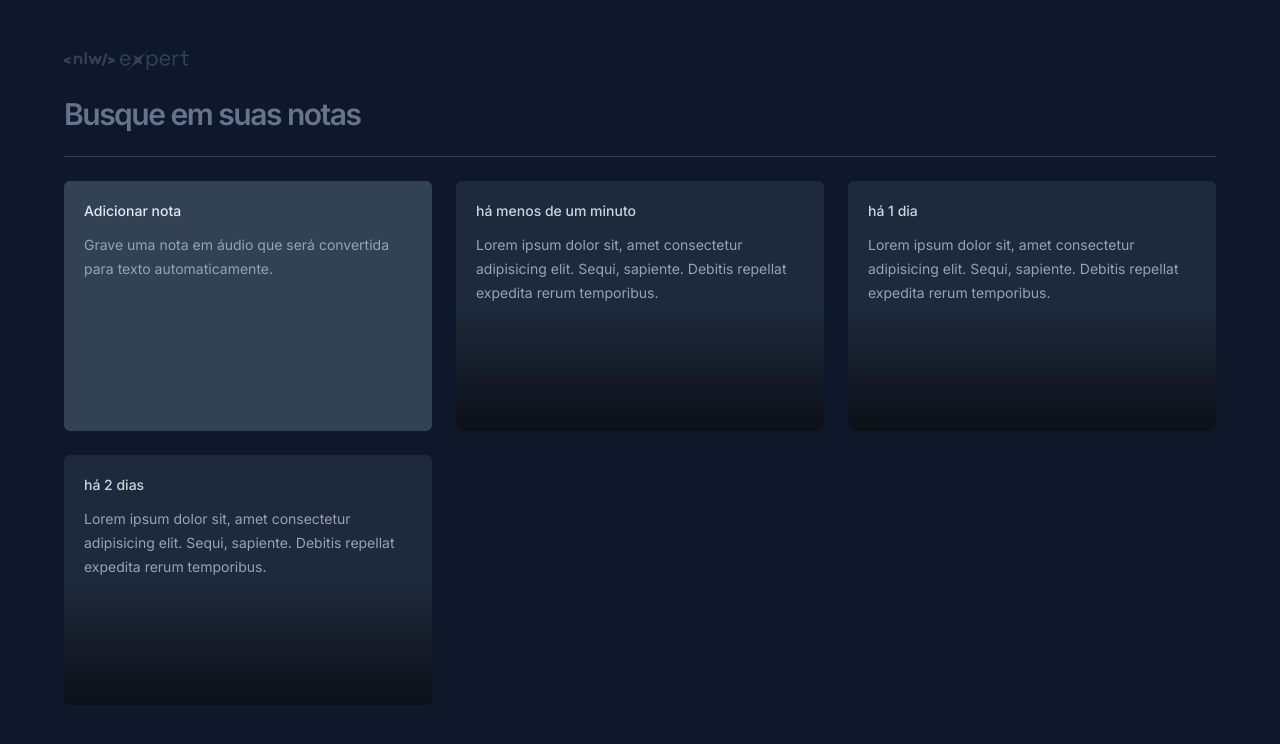
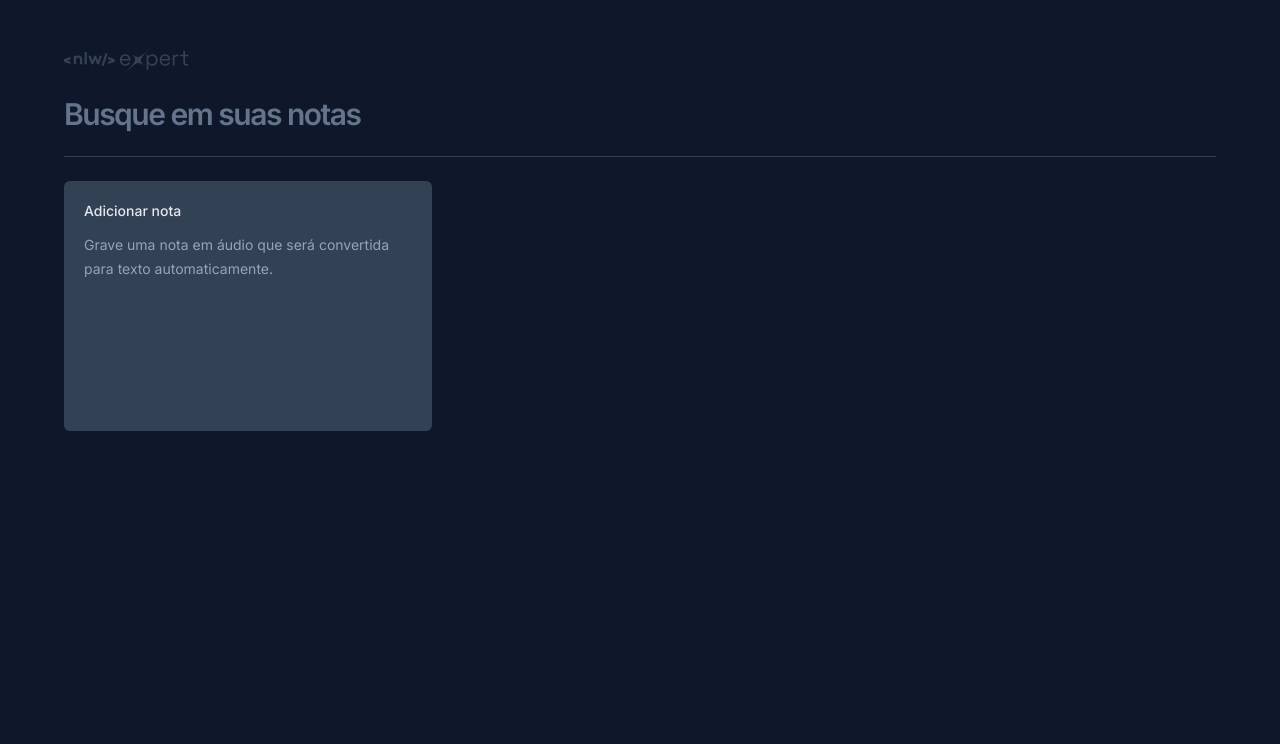
Before and after one commit to PabloXT14/nlw-expert-notes, a React (Vite) app: page / in a window 1280 px wide. Shown: the top 744 px of the page. Built offline with nearby package versions, Linux system fonts and the light colour scheme.

Commit message:
feat: saving notes

```diff
--- a/src/app.tsx
+++ b/src/app.tsx
@@ -1,14 +1,27 @@
+import { useState } from 'react'
 import logo from './assets/logo-nlw-expert.svg'
 import { NewNoteCard } from './components/new-note-card'
 import { NoteCard } from './components/note-card'
 
-const note = {
-  date: new Date(),
-  content:
-    'Lorem ipsum dolor sit, amet consectetur adipisicing elit. Sequi, sapiente. Debitis repellat expedita rerum temporibus.',
+type Note = {
+  id: string
+  date: Date
+  content: string
 }
 
 export function App() {
+  const [notes, setNotes] = useState<Note[]>([])
+
+  function onNoteCreated(content: string) {
+    const newNote = {
+      id: crypto.randomUUID(),
+      date: new Date(),
+      content,
+    }
+
+    setNotes([newNote, ...notes])
+  }
+
   return (
     <div className="mx-auto my-12 max-w-6xl space-y-6">
       <img src={logo} alt="NLW Expert" />
@@ -24,23 +37,11 @@ export function App() {
       <div className="h-px bg-slate-700" />
 
       <div className="grid auto-rows-[250px] grid-cols-3 gap-6">
-        <NewNoteCard />
+        <NewNoteCard onNoteCreated={onNoteCreated} />
 
-        <NoteCard note={note} />
-        <NoteCard
-          note={{
-            date: new Date(2024, 1, 6),
-            content:
-              'Lorem ipsum dolor sit, amet consectetur adipisicing elit. Sequi, sapiente. Debitis repellat expedita rerum temporibus.',
-          }}
-        />
-        <NoteCard
-          note={{
-            date: new Date(2024, 1, 5),
-            content:
-              'Lorem ipsum dolor sit, amet consectetur adipisicing elit. Sequi, sapiente. Debitis repellat expedita rerum temporibus.',
-          }}
-        />
+        {notes.map((note) => {
+          return <NoteCard key={note.id} note={note} />
+        })}
       </div>
     </div>
   )
--- a/src/components/new-note-card.tsx
+++ b/src/components/new-note-card.tsx
@@ -3,7 +3,11 @@ import { X } from 'lucide-react'
 import { ChangeEvent, FormEvent, useState } from 'react'
 import { toast } from 'sonner'
 
-export const NewNoteCard = () => {
+type NewNoteCardProps = {
+  onNoteCreated: (content: string) => void
+}
+
+export const NewNoteCard = ({ onNoteCreated }: NewNoteCardProps) => {
   const [shouldShowOnboarding, setShouldShowOnboarding] = useState(true)
   const [content, setContent] = useState('')
 
@@ -24,7 +28,14 @@ export const NewNoteCard = () => {
   function handleSaveNote(event: FormEvent<HTMLFormElement>) {
     event.preventDefault()
 
-    console.log('content', content)
+    if (content.trim() === '') {
+      return toast.error('A nota não pode ser vazia')
+    }
+
+    onNoteCreated(content)
+
+    setContent('')
+    setShouldShowOnboarding(true)
 
     toast.success('Nota criada com sucesso!')
   }
@@ -71,6 +82,7 @@ export const NewNoteCard = () => {
               ) : (
                 <textarea
                   autoFocus
+                  value={content}
                   onChange={handleContentChanged}
                   className="flex-1 resize-none bg-transparent text-sm leading-6 outline-none"
                 />
```
